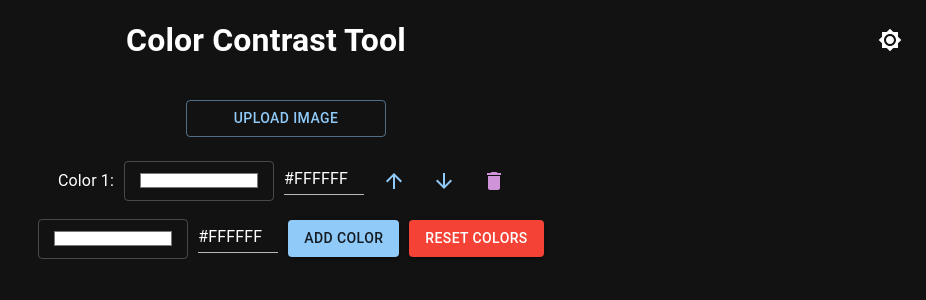
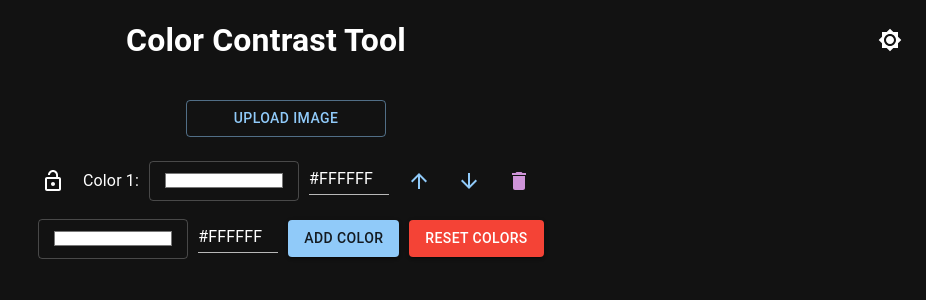
Before and after one commit to jaco8060/Color-Contrast-Tool, a React (Vite) app: page / in a window 1280 px wide. Both pictures are taken after a click on the button "ADD COLOR". Shown: the top 300 px of the page, without its empty margins (354-1280 px from the left). Built offline with nearby package versions, Linux system fonts and the light colour scheme.

Commit message:
update ColourInput to have sticky scrolling on user input

```diff
--- a/src/App.jsx
+++ b/src/App.jsx
@@ -16,6 +16,7 @@ import ImageColorExtractor from "./ImageColorExtractor";
 function App() {
   const [themeMode, setThemeMode] = useState("dark"); // Default to dark mode
   const [colours, setColours] = useState([]);
+  const [stickyIndex, setStickyIndex] = useState(null); // New state to track sticky form
 
   const theme = useMemo(
     () =>
@@ -29,6 +30,14 @@ function App() {
 
   const toggleTheme = () => {
     setThemeMode(themeMode === "dark" ? "light" : "dark");
+  };
+
+  const toggleSticky = (index) => {
+    if (stickyIndex === index) {
+      setStickyIndex(null); // Unstick if the same index is clicked again
+    } else {
+      setStickyIndex(index); // Stick the new index
+    }
   };
 
   const addColoursFromPalette = (palette) => {
@@ -131,6 +140,8 @@ function App() {
             onRemove={() => removeColour(colour.id)}
             onMoveUp={() => moveColourUp(index)}
             onMoveDown={() => moveColourDown(index)}
+            onToggleSticky={() => toggleSticky(index)}
+            isSticky={stickyIndex === index}
           />
         ))}
 
--- a/src/ColourInput.css
+++ b/src/ColourInput.css
@@ -27,6 +27,14 @@
 .colorInput input {
   font-size: 16px; /* Default font size */
 }
+
+.sticky {
+  position: sticky;
+  top: 0;
+  z-index: 1000; /* Make sure it's above other content */
+  background-color: transparent; /* Background to overlay content */
+}
+
 @media (max-width: 600px) {
   .colorInput {
     width: 60px; /* Width for the color picker input */
--- a/src/ColourInput.jsx
+++ b/src/ColourInput.jsx
@@ -3,6 +3,8 @@ import "./ColourInput.css"; // Adjust the path as needed if your CSS file is loc
 import ArrowDownwardIcon from "@mui/icons-material/ArrowDownward";
 import ArrowUpwardIcon from "@mui/icons-material/ArrowUpward";
 import DeleteIcon from "@mui/icons-material/Delete";
+import LockIcon from "@mui/icons-material/Lock";
+import LockOpenIcon from "@mui/icons-material/LockOpen";
 import { Button, IconButton, TextField } from "@mui/material";
 import { useState } from "react";
 
@@ -15,6 +17,8 @@ function ColourInput({
   onMoveUp,
   onMoveDown,
   onReset,
+  onToggleSticky,
+  isSticky,
 }) {
   const [color, setColor] = useState(initialColour);
 
@@ -35,7 +39,16 @@ function ColourInput({
   };
 
   return (
-    <form onSubmit={handleSubmit} className="formContainer">
+    <form
+      onSubmit={handleSubmit}
+      className={`formContainer ${isSticky ? "sticky" : ""}`}
+      // set the form to be sticky if lock is selected
+    >
+      {!addColour && (
+        <IconButton onClick={onToggleSticky} color="default">
+          {isSticky ? <LockIcon /> : <LockOpenIcon />}
+        </IconButton>
+      )}
       <span className="colorLabel">{label}</span>
       <TextField
         type="color"
```
